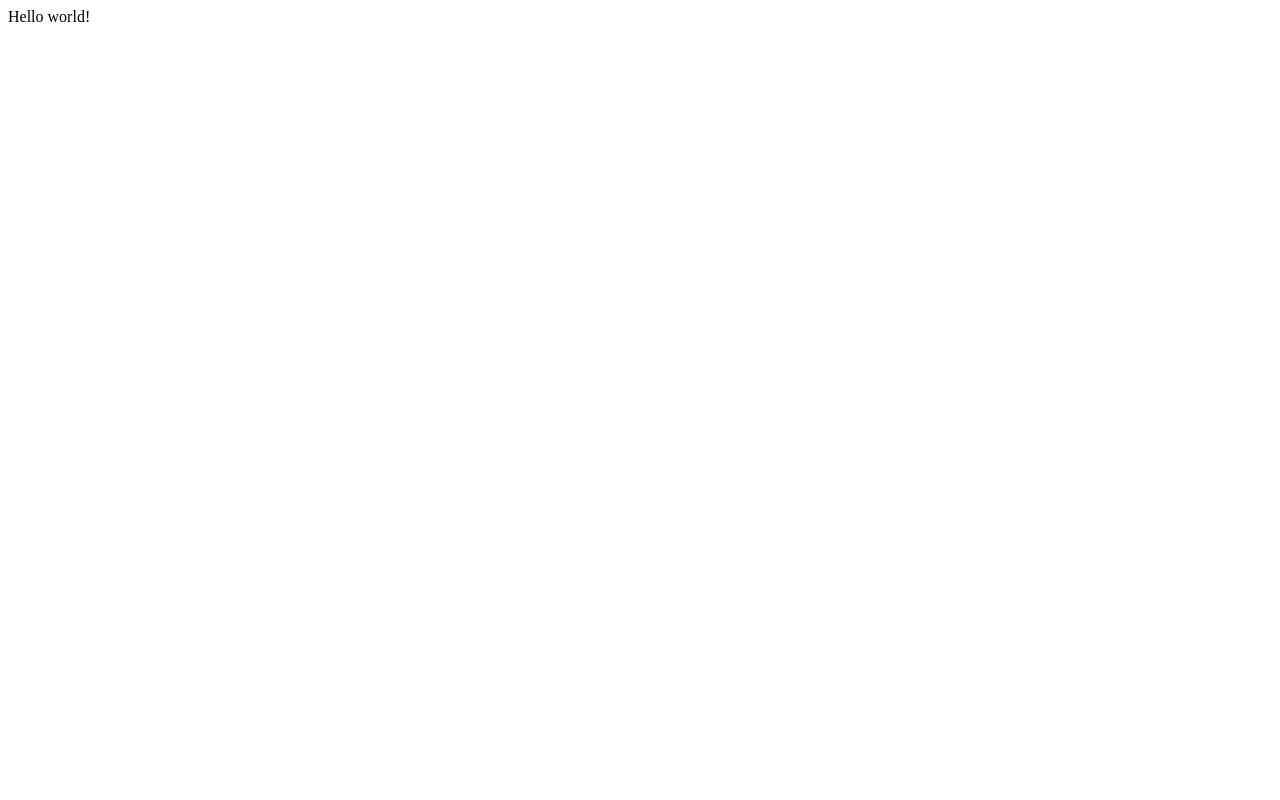
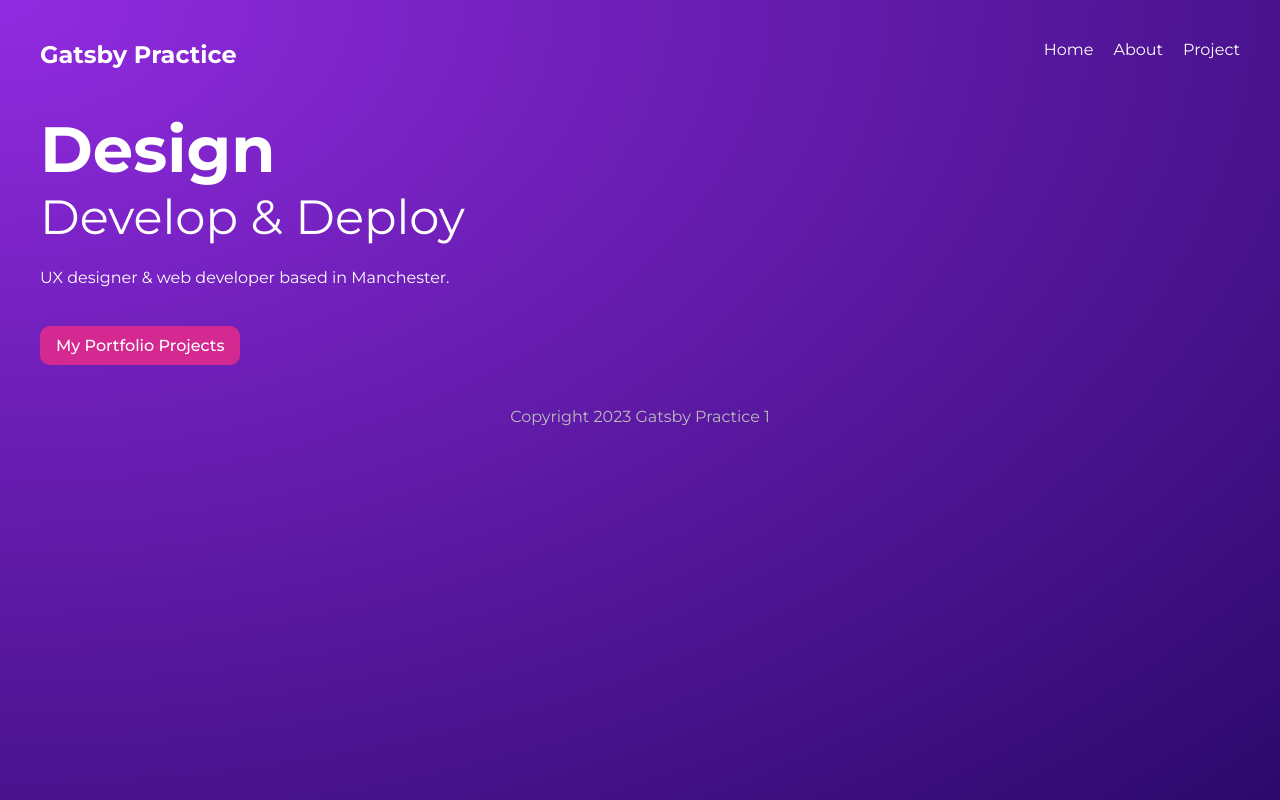
Before and after one commit to rahulx9/Gatsby-Practice-1, a Gatsby site: page / in a window 1280 px wide. Built offline with nearby package versions, Linux system fonts and the light colour scheme; Gatsby itself is replaced by a stand-in of ours.

Commit message:
Added few pages and styles

```diff
--- a/package.json
+++ b/package.json
@@ -1,5 +1,5 @@
 {
-  "name": "gatsby-starter-hello-world",
+  "name": "gatsby-practice",
   "private": true,
   "description": "A simplified bare-bones starter for Gatsby",
   "version": "0.1.0",
--- /dev/null
+++ b/src/components/Layout.js
@@ -0,0 +1,15 @@
+import React from "react";
+import Navbar from "./Navbar";
+import "../styles/global.css";
+
+export default function Layout({ children }) {
+  return (
+    <div className="layout">
+      <Navbar />
+      <div className="content">{children}</div>
+      <footer>
+        <p>Copyright 2023 Gatsby Practice 1</p>
+      </footer>
+    </div>
+  );
+}
--- /dev/null
+++ b/src/components/Navbar.js
@@ -0,0 +1,15 @@
+import { Link } from 'gatsby'
+import React from 'react'
+
+export default function Navbar() {
+  return (
+    <nav>
+        <h1>Gatsby Practice</h1>
+        <div className="links">
+            <Link to="/">Home</Link>
+            <Link to="/about">About</Link>
+            <Link to="/projects">Project</Link>
+        </div>
+    </nav>
+  )
+}
--- a/src/pages/index.js
+++ b/src/pages/index.js
@@ -1,5 +1,19 @@
-import * as React from "react"
+import React from "react"
+import { Link } from 'gatsby'
+import Layout from "../components/Layout"
+import * as styles from '../styles/home.module.css'
 
 export default function Home() {
-  return <div>Hello world!</div>
+  return (
+    <Layout>
+      <section className={styles.header}>
+        <div>
+          <h2>Design</h2>
+          <h3>Develop & Deploy</h3>
+          <p>UX designer & web developer based in Manchester.</p>
+          <Link className={styles.btn} to="/projects">My Portfolio Projects</Link>
+        </div>
+      </section>
+    </Layout>
+  )
 }
--- /dev/null
+++ b/src/styles/global.css
@@ -0,0 +1,50 @@
+@import url('https://fonts.googleapis.com/css2?family=Montserrat:wght@300;400;500;700&display=swap');
+
+* {
+  margin: 0;
+  padding: 0;
+  text-decoration: none;
+  font-family: "Montserrat";
+  color: white;
+}
+html, body {
+  min-height: 100%;
+}
+body {
+  background: radial-gradient(at top left, rgba(146,43,225,1) 0%, rgba(43,9,107,1) 100%);
+  background-repeat: no-repeat;
+}
+p {
+  margin: 16px auto;
+  line-height: 1.5em;
+}
+
+/* layout & nav */
+.layout {
+  max-width: 1200px;
+  margin: 0 auto;
+}
+nav {
+  display: grid;
+  grid-template-columns: 1fr 1fr;
+  margin: 40px auto;
+}
+nav .links {
+  display: inline-block;
+  text-align: right;
+}
+nav a {
+  display: inline-block;
+  margin-left: 20px;
+  font-weight: 400;
+  padding-bottom: 8px;
+  border-bottom: 3px solid transparent;
+}
+nav a:hover {
+  border-color: white;
+}
+footer p{
+  text-align: center;
+  color: #bbb;
+  margin: 40px auto;
+}
--- /dev/null
+++ b/src/styles/home.module.css
@@ -0,0 +1,25 @@
+.header {
+    display: grid;
+    grid-template-columns: 1fr 1fr;
+    grid-gap: 40px;
+    align-items: center;
+}
+
+.header h2 {
+    font-size: 4em;
+}
+
+.header h3 {
+    font-size: 3em;
+    font-weight: 400;
+    margin-bottom: 20px;
+}
+
+.btn {
+    display: inline-block;
+    background: #D42990;
+    padding: 10px 16px;
+    border-radius: 10px;
+    margin-top: 20px;
+    font-weight: 500;
+}
```
Also changed, not shown: src/pages/404.js (added, +10 -0 lines), src/pages/about.js (added, +22 -0 lines), src/pages/projects/index.js (added, +14 -0 lines), src/styles/projects.module.css (added, +13 -0 lines).
